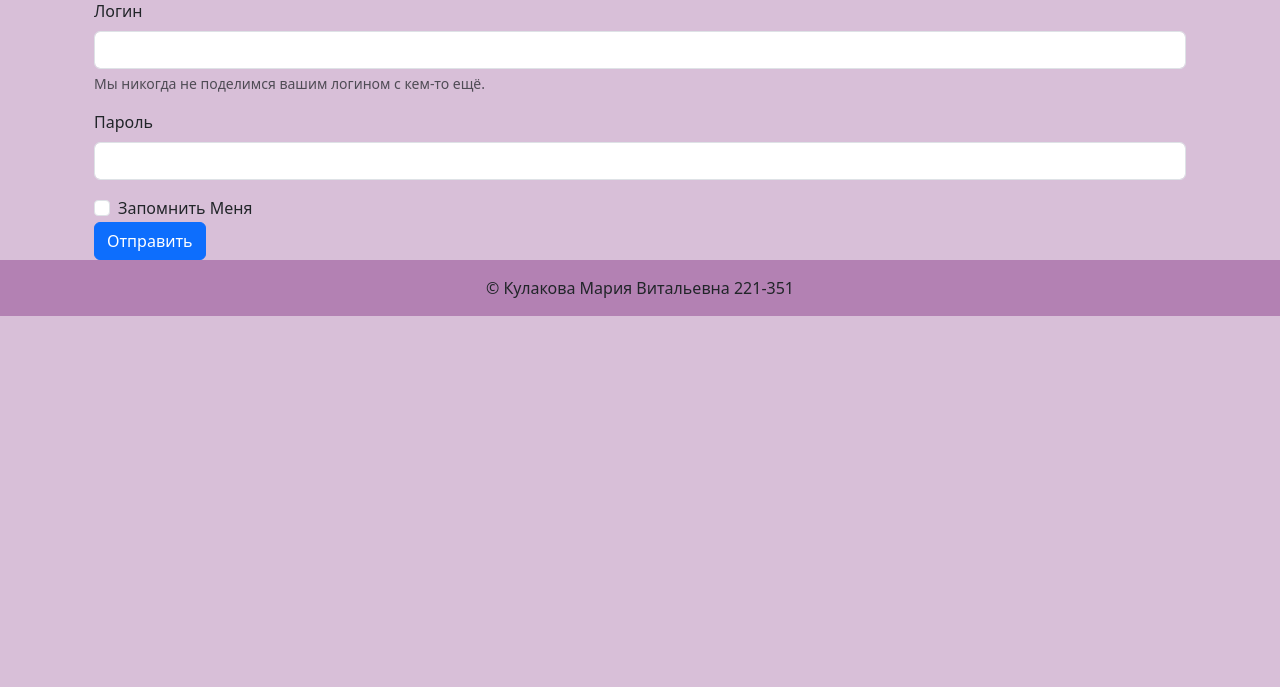
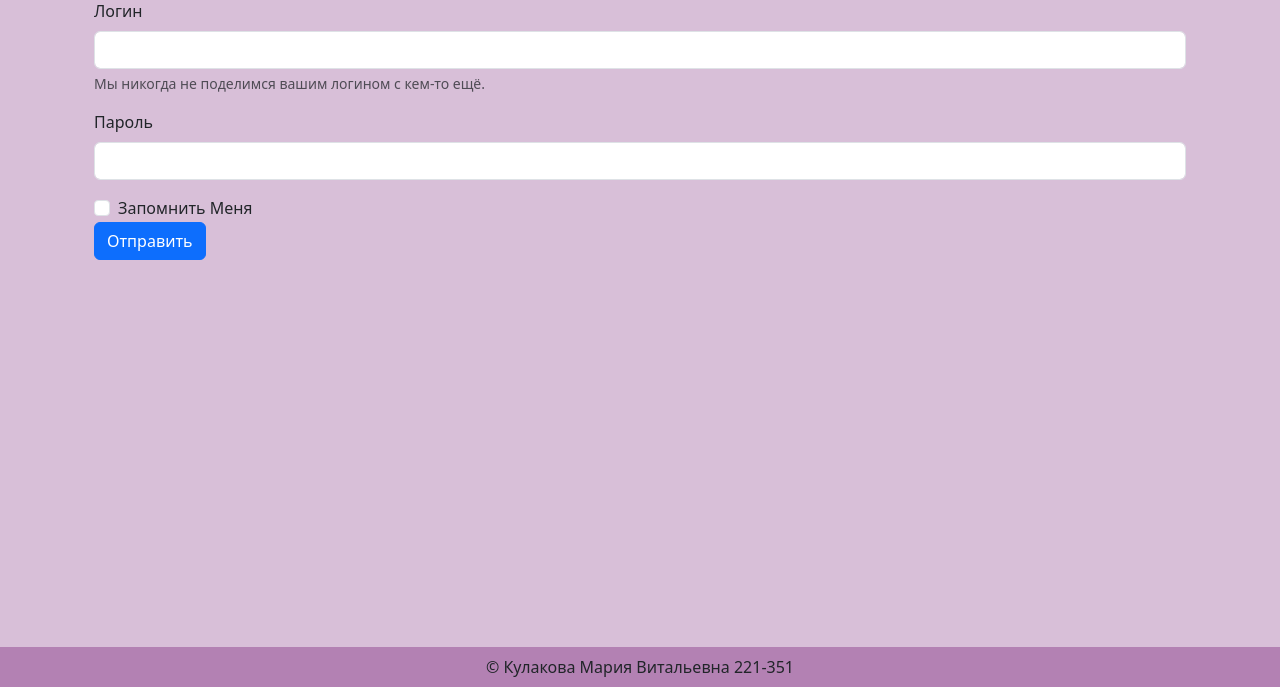
Before and after one commit to mashakulakova/webdev-exam-2024, a Flask app: page /auth/login in a window 1280 px wide. Shown: the part 113-800 px from the top of the page. Run offline with Flask 3, Linux system fonts and the light colour scheme.

Commit message:
fix footer

```diff
--- a/app/templates/base.html
+++ b/app/templates/base.html
@@ -62,7 +62,7 @@
       {% endblock %}
       </div>
     </main>
-    <footer style = "background-color: #b381b3" class="d-flex align-items-center justify-content-center py-3">
+    <footer style = "background-color: #b381b3" class="fixed-bottom text-center py-2">
       &copy; Кулакова Мария Витальевна 221-351
     </footer>
       <script
--- a/app/templates/pagination.html
+++ b/app/templates/pagination.html
@@ -3,7 +3,7 @@
     {% set end = [count, (page + 2)]|min %}
 
     <nav aria-label="Page navigation example">
-        <ul class="pagination justify-content-center">
+        <ul class="pagination justify-content-center mb-5">
             <li class="page-item {% if page <= 1 %} disabled {% endif %}">
                 <a class="page-link" href="{{url_for(request.endpoint, page=page-1)}}" tabindex="-1" aria-disabled="{{ 'true' if page <= 1 else 'false' }}">Назад</a>
             </li>
```
